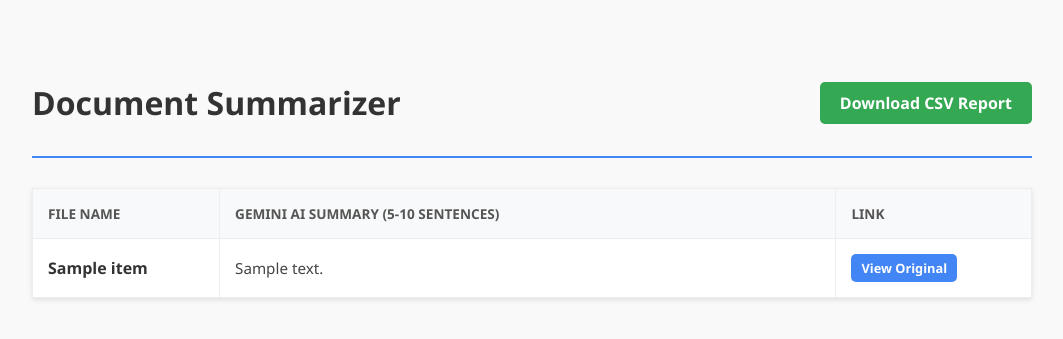
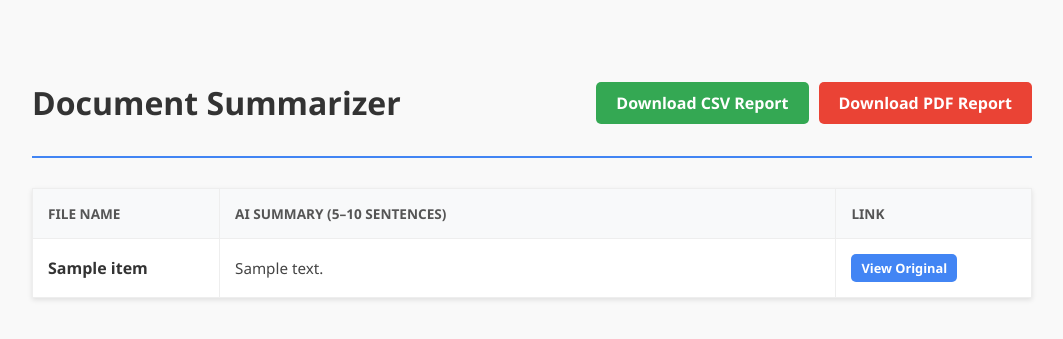
Before and after one commit to Shubhankar-saket/Document_summariser, a Flask app: template templates/index.html in a window 1280 px wide. Shown: the top 339 px of the page, without its empty margins (108-1171 px from the left). Run offline with Flask 3, Linux system fonts and the light colour scheme; the template is opened without the code that fills it: most values are stand-ins (such as "Sample title", 1, 10 or a date in 2020).

Commit message:
Added files and pdf

```diff
--- a/app.py
+++ b/app.py
@@ -10,6 +10,10 @@ from googleapiclient.discovery import build
 from googleapiclient.http import MediaIoBaseDownload
 import pypdf
 import docx
+from reportlab.lib.pagesizes import A4
+from reportlab.pdfgen import canvas
+from reportlab.lib.units import inch
+
 
 app = Flask(__name__)
 app.secret_key = "interview_assignment_secret_key"
@@ -154,5 +158,59 @@ def download_csv():
     )
 
 
+@app.route('/download_pdf')
+def download_pdf():
+    if 'last_results' not in session or not session['last_results']:
+        return "No data available to download.", 400
+
+    buffer = io.BytesIO()
+    pdf = canvas.Canvas(buffer, pagesize=A4)
+    width, height = A4
+
+    x_margin = 40
+    y_position = height - 50
+
+    pdf.setFont("Helvetica-Bold", 14)
+    pdf.drawString(x_margin, y_position, "Document Summaries Report")
+    y_position -= 30
+
+    pdf.setFont("Helvetica", 10)
+
+    for item in session['last_results']:
+        if y_position < 80:
+            pdf.showPage()
+            pdf.setFont("Helvetica", 10)
+            y_position = height - 50
+
+        pdf.setFont("Helvetica-Bold", 10)
+        pdf.drawString(x_margin, y_position, f"File Name: {item['name']}")
+        y_position -= 15
+
+        pdf.setFont("Helvetica", 10)
+        summary_lines = pdf.beginText(x_margin, y_position)
+        for line in item['summary'].split('\n'):
+            summary_lines.textLine(line)
+            y_position -= 12
+            if y_position < 80:
+                pdf.drawText(summary_lines)
+                pdf.showPage()
+                pdf.setFont("Helvetica", 10)
+                y_position = height - 50
+                summary_lines = pdf.beginText(x_margin, y_position)
+
+        pdf.drawText(summary_lines)
+        y_position -= 20
+
+    pdf.save()
+    buffer.seek(0)
+
+    return send_file(
+        buffer,
+        mimetype='application/pdf',
+        as_attachment=True,
+        download_name='document_summaries.pdf'
+    )
+
+
 if __name__ == '__main__':
     app.run(port=5000, debug=True)
--- a/templates/index.html
+++ b/templates/index.html
@@ -5,25 +5,94 @@
     <meta name="viewport" content="width=device-width, initial-scale=1.0">
     <title>AI Document Summarizer</title>
     <style>
-        body { font-family: 'Segoe UI', Tahoma, Geneva, Verdana, sans-serif; background-color: #f9f9f9; color: #333; max-width: 1000px; margin: 40px auto; padding: 20px; }
-        .header { display: flex; justify-content: space-between; align-items: center; border-bottom: 2px solid #4285F4; padding-bottom: 10px; margin-bottom: 30px; }
-        .btn { display: inline-block; padding: 10px 20px; background-color: #4285F4; color: white; text-decoration: none; border-radius: 5px; font-weight: bold; transition: background 0.3s; }
+        body {
+            font-family: 'Segoe UI', Tahoma, Geneva, Verdana, sans-serif;
+            background-color: #f9f9f9;
+            color: #333;
+            max-width: 1000px;
+            margin: 40px auto;
+            padding: 20px;
+        }
+        .header {
+            display: flex;
+            justify-content: space-between;
+            align-items: center;
+            border-bottom: 2px solid #4285F4;
+            padding-bottom: 10px;
+            margin-bottom: 30px;
+            gap: 10px;
+        }
+        .btn {
+            display: inline-block;
+            padding: 10px 20px;
+            background-color: #4285F4;
+            color: white;
+            text-decoration: none;
+            border-radius: 5px;
+            font-weight: bold;
+            transition: background 0.3s;
+        }
         .btn:hover { background-color: #357abd; }
-        .btn-csv { background-color: #34a853; }
-        .btn-csv:hover { background-color: #2d8e47; }
-        table { width: 100%; border-collapse: collapse; background: white; box-shadow: 0 2px 5px rgba(0,0,0,0.1); }
-        th, td { padding: 15px; text-align: left; border: 1px solid #eee; }
-        th { background-color: #f8f9fa; color: #555; text-transform: uppercase; font-size: 0.85em; }
-        .summary-text { line-height: 1.6; font-size: 0.95em; color: #444; min-width: 400px; }
-        .empty-state { text-align: center; padding: 50px; background: white; border-radius: 8px; }
+
+        .btn-csv {
+            background-color: #34a853;
+        }
+        .btn-csv:hover {
+            background-color: #2d8e47;
+        }
+
+        .btn-pdf {
+            background-color: #ea4335;
+        }
+        .btn-pdf:hover {
+            background-color: #c5382c;
+        }
+
+        table {
+            width: 100%;
+            border-collapse: collapse;
+            background: white;
+            box-shadow: 0 2px 5px rgba(0,0,0,0.1);
+        }
+        th, td {
+            padding: 15px;
+            text-align: left;
+            border: 1px solid #eee;
+        }
+        th {
+            background-color: #f8f9fa;
+            color: #555;
+            text-transform: uppercase;
+            font-size: 0.85em;
+        }
+        .summary-text {
+            line-height: 1.6;
+            font-size: 0.95em;
+            color: #444;
+            min-width: 400px;
+        }
+        .empty-state {
+            text-align: center;
+            padding: 50px;
+            background: white;
+            border-radius: 8px;
+        }
+        .action-buttons {
+            display: flex;
+            gap: 10px;
+        }
     </style>
 </head>
 <body>
 
     <div class="header">
         <h1>Document Summarizer</h1>
+
         {% if summaries %}
+        <div class="action-buttons">
             <a href="/download_csv" class="btn btn-csv">Download CSV Report</a>
+            <a href="/download_pdf" class="btn btn-pdf">Download PDF Report</a>
+        </div>
         {% endif %}
     </div>
 
@@ -43,7 +112,7 @@
             <thead>
                 <tr>
                     <th>File Name</th>
-                    <th>Gemini AI Summary (5-10 Sentences)</th>
+                    <th>AI Summary (5–10 Sentences)</th>
                     <th>Link</th>
                 </tr>
             </thead>
@@ -52,7 +121,11 @@
                 <tr>
                     <td><strong>{{ item.name }}</strong></td>
                     <td class="summary-text">{{ item.summary }}</td>
-                    <td><a href="{{ item.link }}" target="_blank" class="btn" style="padding: 5px 10px; font-size: 0.8em;">View Original</a></td>
+                    <td>
+                        <a href="{{ item.link }}" target="_blank" class="btn" style="padding: 5px 10px; font-size: 0.8em;">
+                            View Original
+                        </a>
+                    </td>
                 </tr>
                 {% endfor %}
             </tbody>
```
